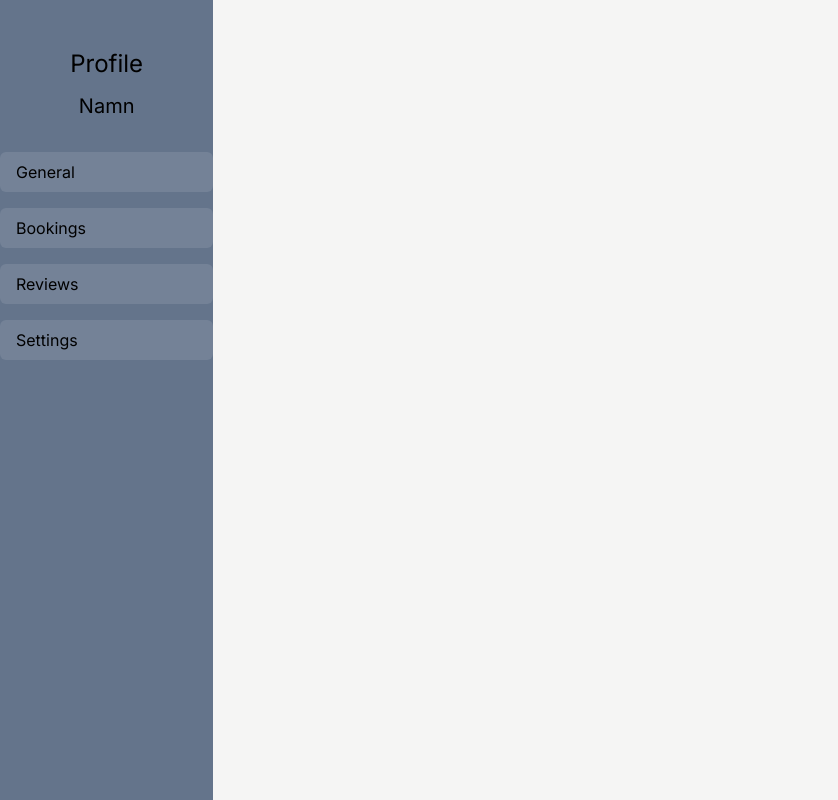
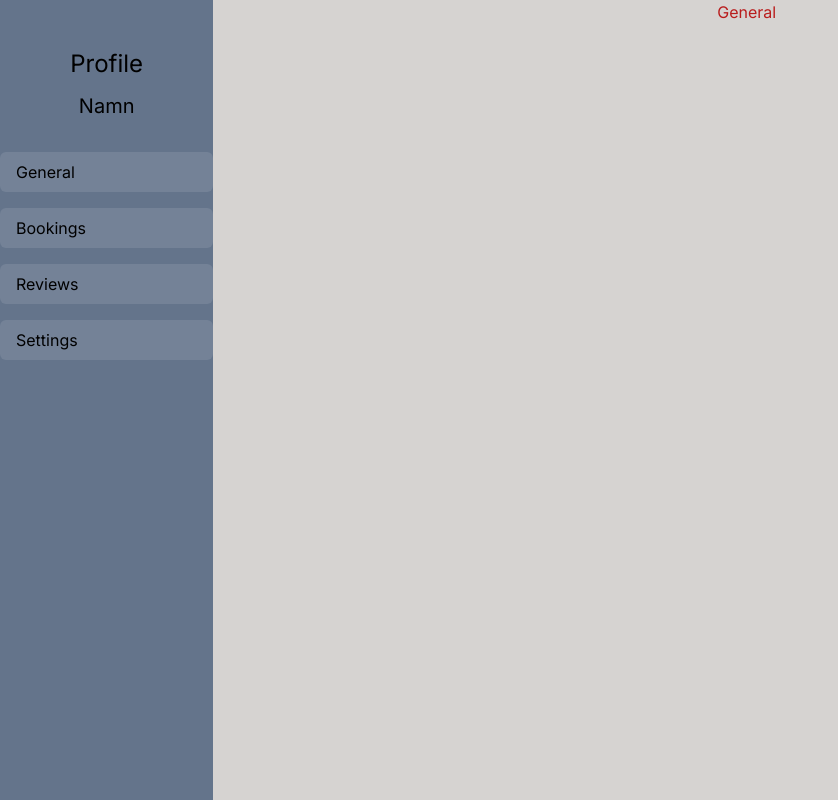
Before and after one commit to AlexanderK88/b7-inlamning-4a, a Next.js app in the folder kinogoteborg/: page /profile in a window 1280 px wide. Shown: the whole page, without its empty margins (0-838 px from the left). Built offline with nearby package versions, Linux system fonts and the light colour scheme.

Commit message:
Created very basic components for userPage
Made it possible to go between components via the navmenu

```diff
--- /dev/null
+++ b/kinogoteborg/src/app/components/profile/Bookings.jsx
@@ -0,0 +1,7 @@
+export default function Bookings() {
+  return (
+    <div className="col-span-5 w-full bg-stone-300">
+      <h1 className=" text-red-700 text-center">Bookings</h1>
+    </div>
+  );
+}
--- /dev/null
+++ b/kinogoteborg/src/app/components/profile/General.jsx
@@ -0,0 +1,7 @@
+export default function General() {
+  return (
+    <div className="col-span-5 w-full bg-stone-300">
+      <h1 className=" text-red-700 text-center">General</h1>
+    </div>
+  );
+}
--- /dev/null
+++ b/kinogoteborg/src/app/components/profile/Reviews.jsx
@@ -0,0 +1,7 @@
+export default function Reviews() {
+  return (
+    <div className="col-span-5 w-full bg-stone-300">
+      <h1 className=" text-red-700 text-center">Reviews</h1>
+    </div>
+  );
+}
--- /dev/null
+++ b/kinogoteborg/src/app/components/profile/Settings.jsx
@@ -0,0 +1,7 @@
+export default function Settings() {
+  return (
+    <div className="col-span-5 w-full bg-stone-300">
+      <h1 className=" text-red-700 text-center">Settings</h1>
+    </div>
+  );
+}
--- a/kinogoteborg/src/app/components/profile/SideBar.jsx
+++ b/kinogoteborg/src/app/components/profile/SideBar.jsx
@@ -1,24 +1,28 @@
-export default function SideBar() {
+export default function SideBar({ setPage }) {
+  const handleMenuClick = (e) => {
+    console.log(e.target.innerText);
+    setPage(e.target.innerText);
+  };
   return (
-    <aside className="w-1/6 bg-slate-500 h-full flex flex-col py-4">
+    <aside className="w-full bg-slate-500 h-full flex flex-col py-4 grid-span-1">
       <h1 className="text-center mt-8 text-2xl">Profile</h1>
       <h2 className="text-center mt-3 text-xl">Namn</h2> {/* The name of the user is displayed */}
-      <nav className=" my-8 flex flex-col gap-4 w-full">
+      <nav className=" my-8 flex flex-col gap-4 w-full" onClick={handleMenuClick}>
         <h3 className="bg-white bg-opacity-10 p-2 hover:bg-opacity-20 hover:cursor-pointer rounded-md pl-4">
           General
-        </h3>{" "}
+        </h3>
         {/* Shows user information */}
         <h3 className="bg-white bg-opacity-10 p-2 hover:bg-opacity-20 hover:cursor-pointer  rounded-md pl-4">
           Bookings
-        </h3>{" "}
+        </h3>
         {/* Shows all the bookings that the user has done */}
         <h3 className="bg-white bg-opacity-10 p-2 hover:bg-opacity-20 hover:cursor-pointer rounded-md pl-4">
           Reviews
-        </h3>{" "}
+        </h3>
         {/* Shows all the reviews the user has done */}
         <h3 className="bg-white bg-opacity-10 p-2 hover:bg-opacity-20 hover:cursor-pointer rounded-md pl-4">
           Settings
-        </h3>{" "}
+        </h3>
         {/* The user can change account information */}
       </nav>
     </aside>
--- a/kinogoteborg/src/app/profile/page.jsx
+++ b/kinogoteborg/src/app/profile/page.jsx
@@ -1,9 +1,22 @@
+"use client";
+
+import { useState } from "react";
 import SideBar from "../components/profile/SideBar";
+import General from "../components/profile/General";
+import Bookings from "../components/profile/Bookings";
+import Settings from "../components/profile/Settings";
+import Reviews from "../components/profile/Reviews";
 
 export default function page() {
+  const [page, setPage] = useState("General");
+
   return (
-    <main className="h-screen bg-stone-100 ">
-      <SideBar />
+    <main className="h-screen bg-stone-100 grid grid-cols-6">
+      <SideBar setPage={setPage} />
+      {page === "General" ? <General /> : null}
+      {page === "Bookings" ? <Bookings /> : null}
+      {page === "Reviews" ? <Reviews /> : null}
+      {page === "Settings" ? <Settings /> : null}
     </main>
   );
 }
```
